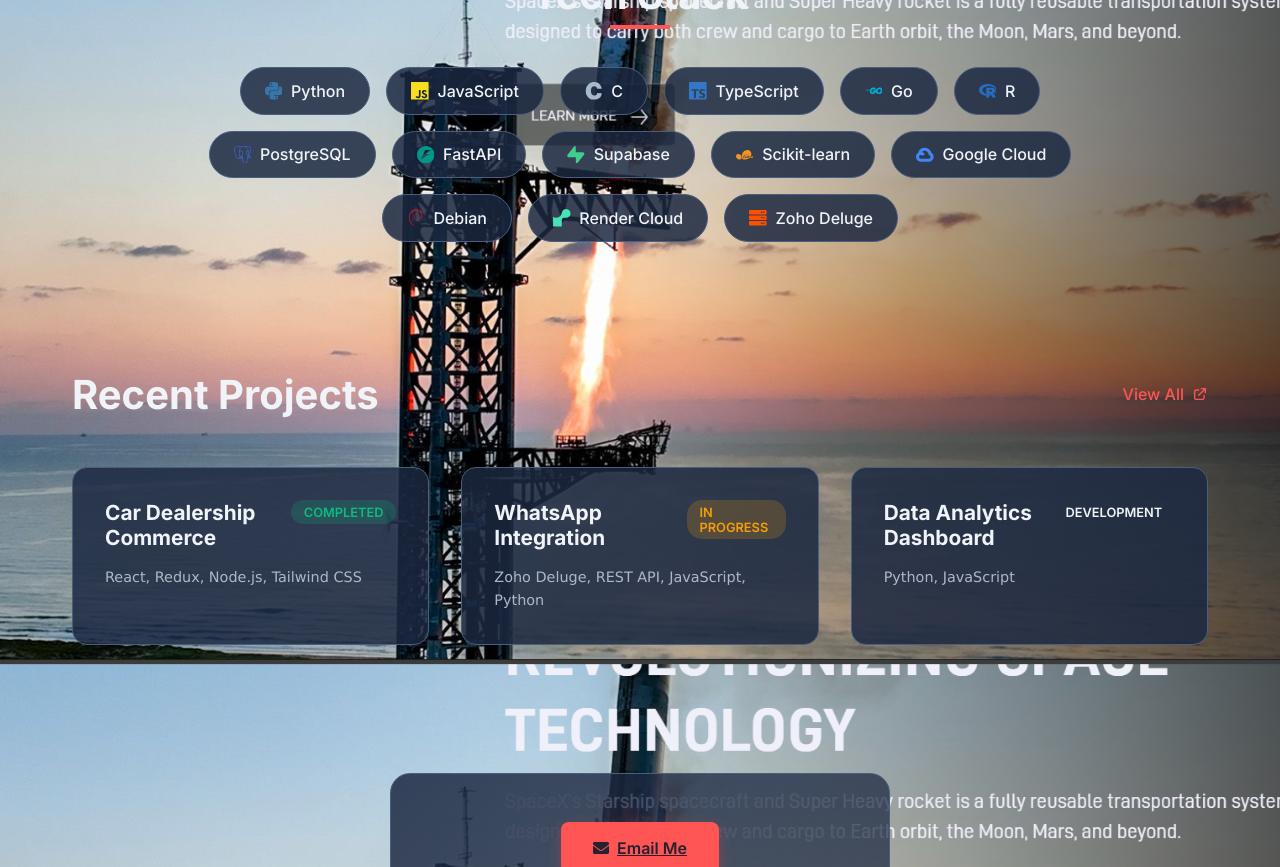
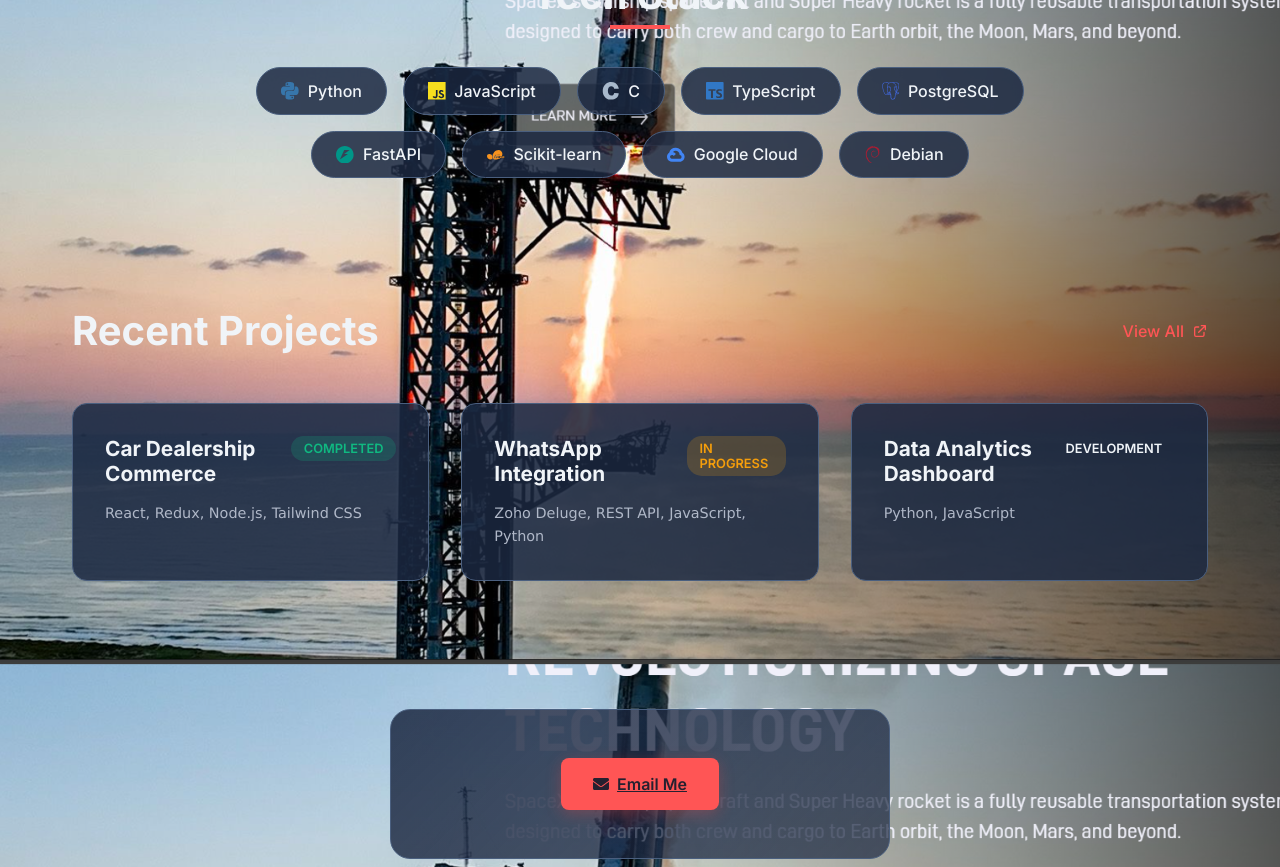
Before and after one commit to allanhue/LatestportfolioBennie, a React (Vite) app: page /#/ in a window 1280 px wide. Shown: the part 1740-2607 px from the top of the page. Built offline with nearby package versions, Linux system fonts and the light colour scheme.

Commit message:
updated the tech stack

```diff
--- a/src/pages/Experience.jsx
+++ b/src/pages/Experience.jsx
@@ -5,7 +5,7 @@ const Experience = () => {
   const experiences = [
     {
       title: "Software Engineer",
-      company: "Redian Software",
+      company: "Redian Software Global",
       period: "2025 - Present",
       details: [
         "Design and deploy custom  solutions using Catalyst backend and APIs.",
@@ -17,7 +17,7 @@ const Experience = () => {
     },
     {
       title: "Freelance Full-Stack Developer",
-      company: "Fiverr & Upwork",
+      company: "Fiverr",
       period: "Aug 2024 - Present",
       details: [
         "Built 3 full-stack web apps (React/Node.js) with 95% client satisfaction, including an e-commerce solution optimized for peak loads.",
--- a/src/pages/Home.jsx
+++ b/src/pages/Home.jsx
@@ -86,16 +86,16 @@ function Home() {
     { name: "JavaScript", icon: SiJavascript, color: "#F7DF1E" },
     { name: "C", icon: SiC, color: "#A8B9CC" },
     { name: "TypeScript", icon: SiTypescript, color: "#3178C6" },
-    { name: "Go", icon: SiGo, color: "#00ADD8" },
-    { name: "R", icon: SiR, color: "#276DC3" },
+    // { name: "Go", icon: SiGo, color: "#00ADD8" },
+    // { name: "R", icon: SiR, color: "#276DC3" },
     { name: "PostgreSQL", icon: SiPostgresql, color: "#4169E1" },
     { name: "FastAPI", icon: SiFastapi, color: "#009688" },
-    { name: "Supabase", icon: SiSupabase, color: "#3ECF8E" },
+    // { name: "Supabase", icon: SiSupabase, color: "#3ECF8E" },
     { name: "Scikit-learn", icon: SiScikitlearn, color: "#F7931E" },
     { name: "Google Cloud", icon: SiGooglecloud, color: "#4285F4" },
     { name: "Debian", icon: SiDebian, color: "#A81D33" },
-    { name: "Render Cloud", icon: SiRender, color: "#46E3B7" },
-    { name: "Zoho Deluge", icon: FaServer, color: "#FF4F00" },
+    // { name: "Render Cloud", icon: SiRender, color: "#46E3B7" },
+    // { name: "Zoho Deluge", icon: FaServer, color: "#FF4F00" },
   ];
 
   const projects = [
```
